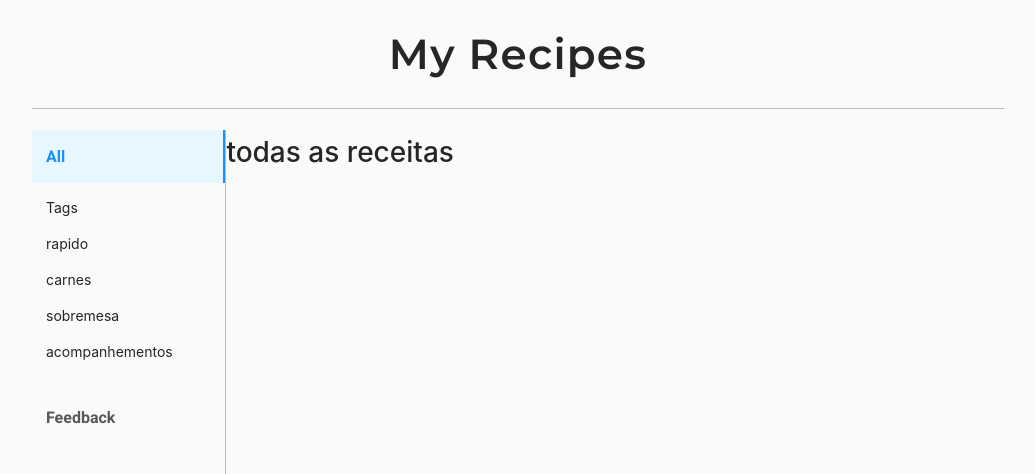
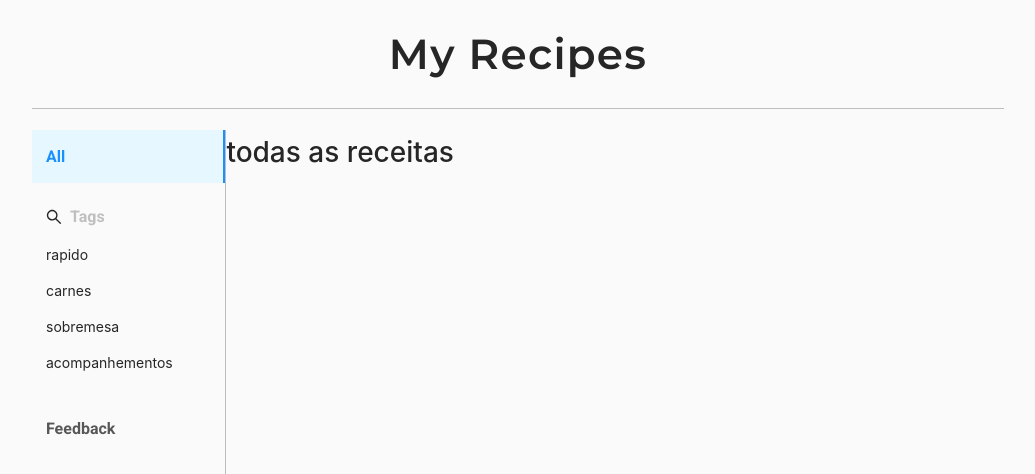
Before and after one commit to davicorreiajr/my-recipes, a React (Create React App) app: page /all in a window 1280 px wide. Shown: the top 474 px of the page, without its empty margins (122-1157 px from the left). Built offline with nearby package versions, Linux system fonts and the light colour scheme.

Commit message:
Add tags search

```diff
--- a/package.json
+++ b/package.json
@@ -4,6 +4,7 @@
   "private": true,
   "dependencies": {
     "@ant-design/colors": "^4.0.0",
+    "@ant-design/icons": "^4.1.0",
     "@testing-library/jest-dom": "^4.2.4",
     "@testing-library/react": "^9.3.2",
     "@testing-library/user-event": "^7.1.2",
--- a/src/components/Menu/Menu.tsx
+++ b/src/components/Menu/Menu.tsx
@@ -15,9 +15,9 @@ type Props = {
 const Menu = ({ className }: Props) => {
   return (
     <Container className={className}>
-      <MenuItem value={'All'} path={'/all'} />
+      <MenuItem value="All" path="/all" />
       <MenuItem value={<Tags />} />
-      <MenuItem value={'Feedback'} />
+      <MenuItem value="Feedback" />
     </Container>
   )
 }
--- a/src/components/Tags/Tags.tsx
+++ b/src/components/Tags/Tags.tsx
@@ -1,17 +1,28 @@
 import React, { useState, useEffect } from 'react'
 import TagsSearch from './TagsSearch'
 import TagsList from './TagsList'
+
+const MOCK_TAGS = ['rapido', 'carnes', 'sobremesa', 'acompanhementos']
 
 const Tags = () => {
   const [tags, setTags] = useState<string[]>([])
 
   useEffect(() => {
-    setTags(['rapido', 'carnes', 'sobremesa', 'acompanhementos'])
+    setTags(MOCK_TAGS)
   }, [])
+
+  const handleOnChange = (value: string) => {
+    if (!value) {
+      setTags([...MOCK_TAGS])
+      return
+    }
+    const newTags = tags.filter(tag => tag.includes(value))
+    setTags(newTags)
+  }
 
   return (
     <>
-      <TagsSearch />
+      <TagsSearch onChange={handleOnChange} />
       <TagsList tags={tags} />
     </>
   )
--- a/src/components/Tags/TagsSearch.tsx
+++ b/src/components/Tags/TagsSearch.tsx
@@ -1,10 +1,68 @@
-import React from 'react'
+import React, { useState } from 'react'
+import { Input } from 'antd'
+import { SearchOutlined } from '@ant-design/icons'
+import styled from 'styled-components'
 
-const TagsSearch = () => {
+const Container = styled.div`
+  display: grid;
+  grid-template-columns: auto 1fr;
+  align-items: center;
+`
+const StyledIcon = styled(SearchOutlined)`
+  margin-bottom: 0.5em;
+  font-size: 16px;
+  padding-right: 0.5em;
+`
+const StyledInput = styled(Input)`
+  border: 0px;
+  padding: 0.4em 0;
+  margin-bottom: 0.5em;
+  font-family: 'Roboto', sans-serif;
+  font-size: 16px;
+  font-weight: 700;
+  color: rgba(0, 0, 0, 0.65);
+  background-color: inherit;
+  transition: border-color 0.2s ease;
+  border-bottom: 1px solid #fafafa;
+  &:focus {
+    box-shadow: none;
+    border-bottom-color: rgba(24, 144, 255, 0.2);
+  }
+  &:hover {
+    border-bottom-color: rgba(24, 144, 255, 0.2);
+  }
+`
+
+type Props = {
+  onChange: Function
+}
+
+const TagsSearch = ({ onChange }: Props) => {
+  const [inputValue, setInputValue] = useState()
+  const [timer, setTimer] = useState(0)
+
+  const handleOnChangeInput = (event: any) => {
+    const value = event.target.value
+    setInputValue(value)
+
+    if (timer) clearTimeout(timer)
+
+    setTimer(
+      setTimeout(() => {
+        onChange(value)
+      }, 500),
+    )
+  }
+
   return (
-    <div>
-      <p>Tags</p>
-    </div>
+    <Container>
+      <StyledIcon />
+      <StyledInput
+        placeholder="Tags"
+        value={inputValue}
+        onChange={handleOnChangeInput}
+      />
+    </Container>
   )
 }
 
```
